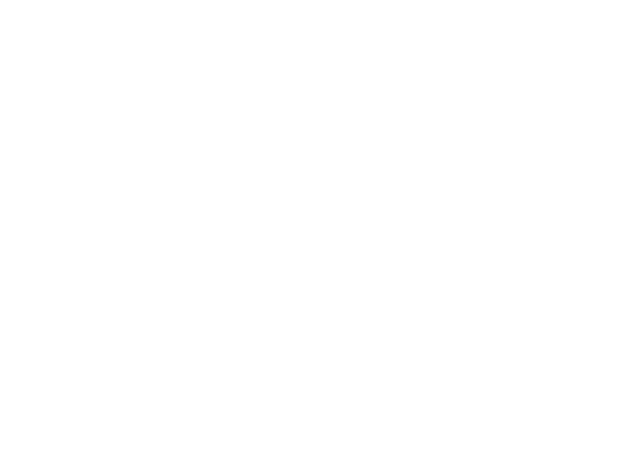
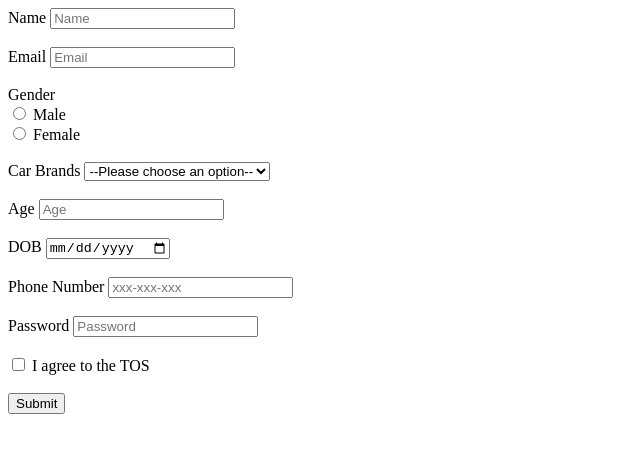
Before and after one commit to acciojob/signup-form-car-shubhhh001, a website: page main.html in a window 1280 px wide. Shown: the whole page, without its empty margins (0-640 px from the left). Drawn offline with Linux system fonts and the light colour scheme.

Commit message:
created a submission

```diff
--- a/main.html
+++ b/main.html
@@ -7,7 +7,47 @@
 </head>
 
 <body>
-	<!-- the entire body must be written by student -->
+	<form method="post">
+		<label for="name">Name</label>
+	    <input type="text" id="name" placeholder="Name" required><br><br>
+
+		<label for="email">Email</label>
+		<input type="email" placeholder="Email" id="email" required><br><br>
+
+		<label>Gender</label><br>
+		<input type="radio" name="gender" id="gender_m" required>
+		<label for="gender_m">Male</label><br>
+		<input type="radio" name="gender" id="gender_f" required>
+		<label for="gender_f">Female</label><br><br>
+
+		<label for="cars">Car Brands</label>
+		<select id="cars" required>
+			<option value="" disabled selected hidden>
+                --Please choose an option--
+            </option>
+			<option>BMW</option>
+			<option>Audi</option>
+			<option>Mercedes</option>
+		</select><br><br>
+
+		<label for="age">Age</label>
+		<input type="number" id="age" placeholder="Age" required><br><br>
+
+		<label for="dob">DOB</label>
+		<input type="date" id="dob" requied><br><br>
+
+		<label for="tel">Phone Number</label>
+		<input type="tel" id="tel" placeholder="xxx-xxx-xxx"><br><br>
+
+		<label for="password">Password</label>
+		<input type="password" id="password" placeholder="Password" required><br><br>
+
+		<input type="checkbox" id="tos" required>
+		<label for="tos">I agree to the TOS</label><br><br>
+
+		<button type="submit">Submit</button>
+
+	</form>
     <script type="text/javascript" src="./script.js">
 </script>
 
```
